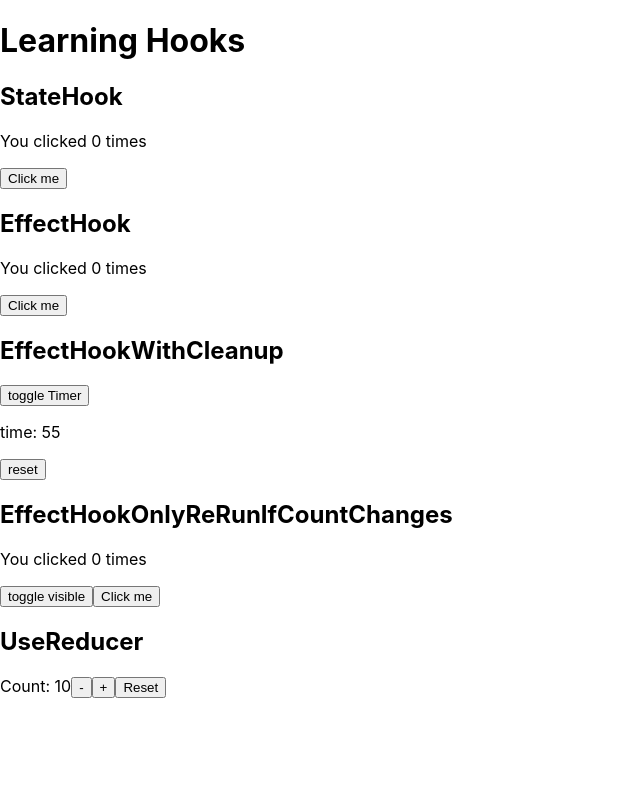
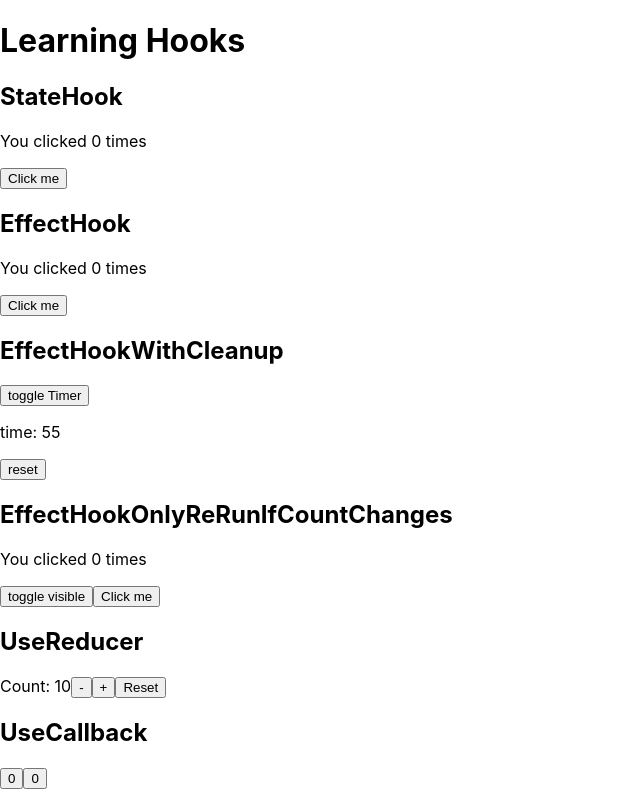
Before and after one commit to soarflat-sandbox/react-hooks, a React (Create React App) app: page / in a window 1280 px wide. Shown: the whole page, without its empty margins (0-640 px from the left). Built offline with nearby package versions, Linux system fonts and the light colour scheme; the HTML template or start-up script is replaced by a standard one.

Commit message:
feat: useCallback のサンプルを追加 (#6)

```diff
--- a/src/App.tsx
+++ b/src/App.tsx
@@ -4,6 +4,7 @@ import EffectHook from './components/EffectHook';
 import EffectHookWithCleanup from './components/EffectHookWithCleanup';
 import EffectHookOnlyReRunIfCountChanges from './components/EffectHookOnlyReRunIfCountChanges';
 import UseReducer from './components/UseReducer';
+import UseCallback from './components/UseCallback';
 
 const App: React.FC = () => {
   return (
@@ -14,6 +15,7 @@ const App: React.FC = () => {
       <EffectHookWithCleanup />
       <EffectHookOnlyReRunIfCountChanges />
       <UseReducer initialCount={10} />
+      <UseCallback />
     </div>
   );
 };
--- /dev/null
+++ b/src/components/UseCallback.tsx
@@ -0,0 +1,57 @@
+import React, { useState, useCallback, useEffect, memo } from 'react';
+
+type Props = {
+  id: string;
+  onClick: () => void;
+  count: number;
+};
+
+// コンポーネントで`memo()`（`React.memo`）でラップすることで、
+// レンダリング結果をメモする。そして次のレンダリング時、新しいレンダリング結果が
+// 前回のレンダリング結果と同じかどうかチェックし、同じであれば前回のレンダリング結果を利用する
+// そのため、Props などが変更されない限り、メモ化されたレンダリング結果が利用される
+const CountButton: React.FC<Props> = memo(({ id, onClick, count }) => {
+  useEffect(() => {
+    console.log(`render ${id}`);
+  });
+  return <button onClick={onClick}>{count}</button>;
+});
+
+const UseCallback = () => {
+  const [count1, setCount1] = useState(0);
+  // `useCallback()`でラップすることにより、
+  // 関数自体の依存が変わらない限り、キャッシュされた関数を返す
+  // 今回の関数は`() => setCount1(count1 + 1)`なので、依存しているものは`count1`になる
+  // そのため、第２引数に指定している配列（`[count1]`）の値が変わらない限り、キャッシュされた関数を返す
+  const increment1 = useCallback(
+    // スコープ外の変数`count1`に依存している
+    () => setCount1(count1 + 1),
+    // スコープ外の変数`count1`に依存しているので、`[count1]`を指定する
+    [count1]
+  );
+  // ↑ではなく、以下を定義した場合、関数（`() => setCount1(c => c + 1)`）はメモ化されないため
+  // このコンポーネントが依存していない`count2`だけが更新されても、このコンポーネントも再描画される。
+  // const increment1 = () => setCount1(c => c + 1);
+
+  const [count2, setCount2] = useState(0);
+  const increment2 = useCallback(
+    // setState 関数形式での更新 https://ja.reactjs.org/docs/hooks-reference.html#functional-updates
+    // `count2`などのスコープ外の変数に依存していない
+    () => setCount2(count => count + 1),
+    // スコープ外の変数に依存していないため、`[]`でOK。
+    []
+  );
+  // ↑ではなく、以下を定義した場合、関数（`() => setCount2(c => c + 1)`）はメモ化されないため
+  // このコンポーネントが依存していない`count1`だけが更新されても、このコンポーネントも再描画される。
+  // const increment2 = () => setCount2(c => c + 1);
+
+  return (
+    <div>
+      <h2>UseCallback</h2>
+      <CountButton id={'CountButton1'} count={count1} onClick={increment1} />
+      <CountButton id={'CountButton2'} count={count2} onClick={increment2} />
+    </div>
+  );
+};
+
+export default UseCallback;
```
